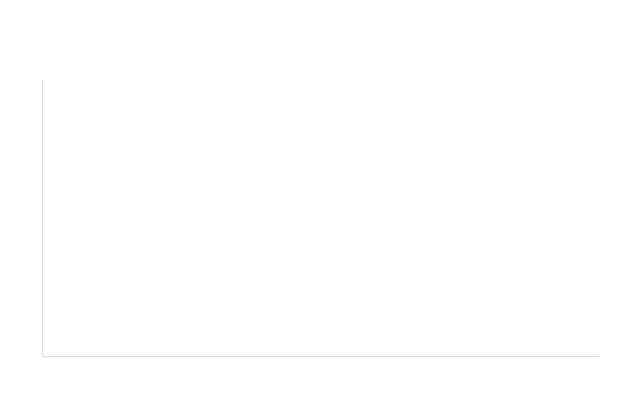
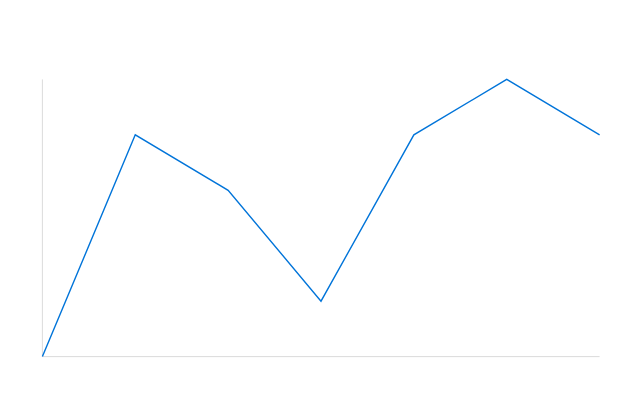
Before and after one commit to kelseyleftwich/react-js-greenbay-may-2020, a React (Create React App) app: page / in a window 1280 px wide. Shown: the top 396 px of the page, without its empty margins (37-677 px from the left). Built offline with nearby package versions, Linux system fonts and the light colour scheme.

Commit message:
Adds points and lines

```diff
--- a/src/components/LineChart.js
+++ b/src/components/LineChart.js
@@ -1,4 +1,6 @@
 import React from 'react';
+
+const STROKE = 1;
 
 export default ({ data, width, height, precision }) => {
   const FONT_SIZE = width / 50;
@@ -28,10 +30,26 @@ export default ({ data, width, height, precision }) => {
     <Axis points={`${padding},${padding} ${padding},${height - padding}`} />
   );
 
+  const points = data
+    .map((element) => {
+      const x = (element.x / maximumXFromData) * chartWidth + padding;
+      const y =
+        chartHeight - (element.y / maximumYFromData) * chartHeight + padding;
+      return `${x},${y}`;
+    })
+    .join(' ');
+
   return (
     <svg viewBox={`0 0 ${width} ${height}`}>
       <XAxis />
       <YAxis />
+
+      <polyline
+        fill="none"
+        stroke="#0074d9"
+        strokeWidth={STROKE}
+        points={points}
+      />
     </svg>
   );
 };
```
